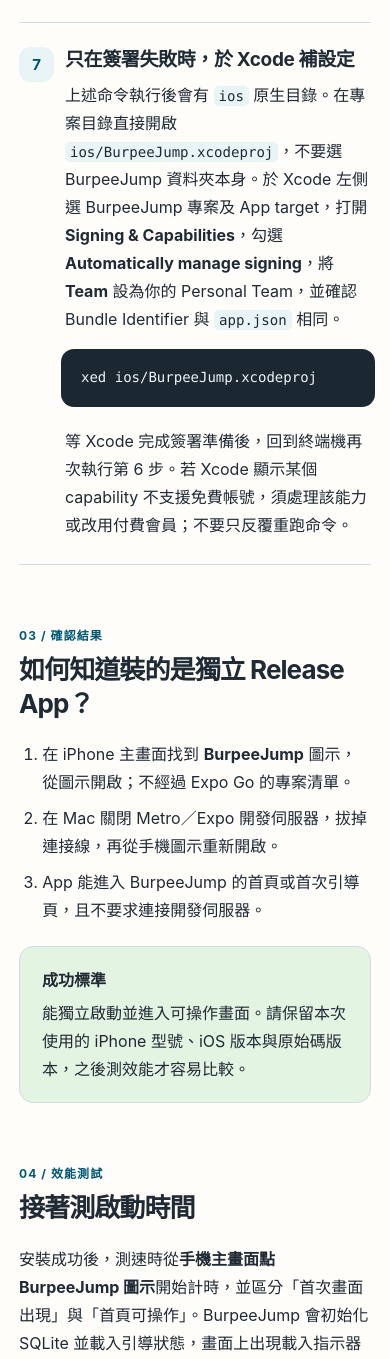
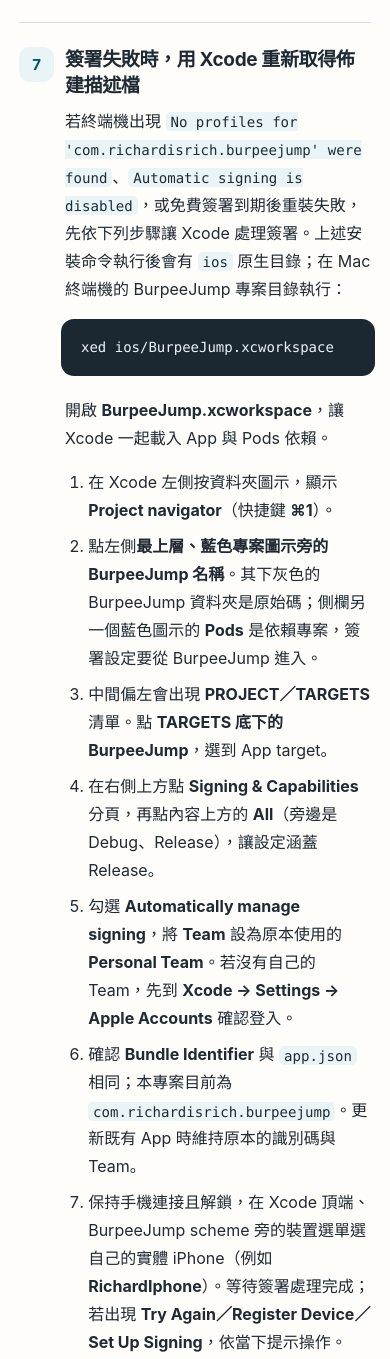
Before and after one commit to td231565/burpee-jump, a website: page docs/IPHONE_FREE_RELEASE_INSTALL_GUIDE.html in a window 390 px wide. Shown: the part 4359-5718 px from the top of the page. Drawn offline with Linux system fonts and the light colour scheme.

Commit message:
doc: update iphone dev mode install guide

```diff
--- a/docs/IPHONE_FREE_RELEASE_INSTALL_GUIDE.html
+++ b/docs/IPHONE_FREE_RELEASE_INSTALL_GUIDE.html
@@ -243,10 +243,24 @@
           <div class="step">
             <div class="step-num" aria-hidden="true">7</div>
             <div class="step-body">
-              <h3>只在簽署失敗時，於 Xcode 補設定</h3>
-              <p>上述命令執行後會有 <code>ios</code> 原生目錄。在專案目錄直接開啟 <code>ios/BurpeeJump.xcodeproj</code>，不要選 BurpeeJump 資料夾本身。於 Xcode 左側選 BurpeeJump 專案及 App target，打開 <strong>Signing &amp; Capabilities</strong>，勾選 <strong>Automatically manage signing</strong>，將 <strong>Team</strong> 設為你的 Personal Team，並確認 Bundle Identifier 與 <code>app.json</code> 相同。</p>
-              <pre><code>xed ios/BurpeeJump.xcodeproj</code></pre>
-              <p>等 Xcode 完成簽署準備後，回到終端機再次執行第 6 步。若 Xcode 顯示某個 capability 不支援免費帳號，須處理該能力或改用付費會員；不要只反覆重跑命令。</p>
+              <h3 id="renew-provisioning">簽署失敗時，用 Xcode 重新取得佈建描述檔</h3>
+              <p>若終端機出現 <code>No profiles for 'com.richardisrich.burpeejump' were found</code>、<code>Automatic signing is disabled</code>，或免費簽署到期後重裝失敗，先依下列步驟讓 Xcode 處理簽署。上述安裝命令執行後會有 <code>ios</code> 原生目錄；在 Mac 終端機的 BurpeeJump 專案目錄執行：</p>
+              <pre><code>xed ios/BurpeeJump.xcworkspace</code></pre>
+              <p>開啟 <strong>BurpeeJump.xcworkspace</strong>，讓 Xcode 一起載入 App 與 Pods 依賴。</p>
+              <ol>
+                <li>在 Xcode 左側按資料夾圖示，顯示 <strong>Project navigator</strong>（快捷鍵 <strong>⌘1</strong>）。</li>
+                <li>點左側<strong>最上層、藍色專案圖示旁的 BurpeeJump 名稱</strong>。其下灰色的 BurpeeJump 資料夾是原始碼；側欄另一個藍色圖示的 <strong>Pods</strong> 是依賴專案，簽署設定要從 BurpeeJump 進入。</li>
+                <li>中間偏左會出現 <strong>PROJECT／TARGETS</strong> 清單。點 <strong>TARGETS 底下的 BurpeeJump</strong>，選到 App target。</li>
+                <li>在右側上方點 <strong>Signing &amp; Capabilities</strong> 分頁，再點內容上方的 <strong>All</strong>（旁邊是 Debug、Release），讓設定涵蓋 Release。</li>
+                <li>勾選 <strong>Automatically manage signing</strong>，將 <strong>Team</strong> 設為原本使用的 <strong>Personal Team</strong>。若沒有自己的 Team，先到 <strong>Xcode → Settings → Apple Accounts</strong> 確認登入。</li>
+                <li>確認 <strong>Bundle Identifier</strong> 與 <code>app.json</code> 相同；本專案目前為 <code>com.richardisrich.burpeejump</code>。更新既有 App 時維持原本的識別碼與 Team。</li>
+                <li>保持手機連接且解鎖，在 Xcode 頂端、BurpeeJump scheme 旁的裝置選單選自己的實體 iPhone（例如 <strong>RichardIphone</strong>）。等待簽署處理完成；若出現 <strong>Try Again／Register Device／Set Up Signing</strong>，依當下提示操作。</li>
+                <li>確認簽署區域不再有紅色錯誤，並顯示 <strong>Provisioning Profile：Xcode Managed Profile</strong> 與 <strong>Signing Certificate：Apple Development…</strong>，再回到 Mac 終端機重新執行下方命令。</li>
+              </ol>
+              <div class="note"><p class="note-title">如何辨認選錯 Pods？</p><p>如果中間的 TARGETS 清單出現 EXConstants、ExpoAudio、hermes-engine、Pods-BurpeeJump 等大量項目，表示目前選到 Pods。回到左側最上層的 <strong>BurpeeJump 藍色專案圖示</strong>，再選 <strong>TARGETS → BurpeeJump</strong>。</p></div>
+              <pre><code>npx expo run:ios --configuration Release --device</code></pre>
+              <p>這是<strong>終端機命令</strong>。在裝置清單選自己的 iPhone，等待編譯及安裝完成；只看到 JavaScript 打包完成或 <code>Auto signing app using team(s)</code>，還不代表手機已安裝新版。保留手機上的舊 App，直接覆蓋安裝，以保留本機訓練紀錄。</p>
+              <p>若 Xcode 仍顯示簽署錯誤，依簽署區域的具體訊息處理；某個 capability 不支援免費帳號時，須處理該能力或改用付費會員。若終端機提到 <code>-allowProvisioningUpdates</code>，它是 <code>xcodebuild</code> 的參數，不能直接接在上述 Expo 命令後面。</p>
             </div>
           </div>
         </section>
@@ -278,10 +292,10 @@
           <p class="section-kicker">排查</p>
           <h2 id="troubleshoot-title">卡住時先看這裡</h2>
           <details><summary>命令找不到實體 iPhone</summary><p>確認手機已解鎖、線材可傳輸資料、已選擇信任 Mac，且 Xcode 已完成裝置配對。重新執行 <code>npx expo run:ios --configuration Release --device</code>，在清單選實體裝置。</p></details>
-          <details><summary>出現 Signing、Provisioning 或 Team 錯誤</summary><p>在 Xcode 登入 Apple Account，確認 App target 的 Automatically manage signing 已開啟、Team 為 Personal Team、Bundle Identifier 唯一。必要時按 Xcode 顯示的 Register 或 Set Up Signing。免費帳號不支援的 capability 會需要另外處理。</p></details>
+          <details><summary>出現 Signing、Provisioning 或 Team 錯誤</summary><p>依照<a href="#renew-provisioning">第 7 步：用 Xcode 重新取得佈建描述檔</a>，選 BurpeeJump 專案的 App target，確認 All、自動簽署與 Personal Team。若 TARGETS 出現大量 Expo／React 套件，表示選到 Pods，請回到側欄最上層的 BurpeeJump 專案。</p></details>
           <details><summary>iPhone 找不到「開發者模式」</summary><p>先連接 Mac 並透過 Xcode 啟動配對。Apple 說明開發者模式選項可能要在開始配對後才會出現；開啟時需重開機並再次確認。</p></details>
           <details><summary>一直顯示 Reconnecting，並出現 developer disk image／0xe800010f</summary><p>先比對 iPhone 的 iOS 版本與 <code>xcodebuild -version</code>。這種錯誤可能表示目前 Xcode 缺少該裝置所需的開發映像。依 Apple 的 Xcode 裝置支援表，更新到支援該 iOS 的 Xcode；若新版 Xcode 要求更高版本 macOS，先更新 macOS。更新後重新開啟 Xcode、重接手機，再等待裝置完成準備。不要先刪除 DeveloperDiskImages 或反覆重建 BurpeeJump。</p></details>
-          <details><summary>App 一週後打不開</summary><p>免費 Personal Team 的安裝授權約 7 天到期。保持相同 Bundle Identifier，重新執行 Release 安裝流程即可。</p></details>
+          <details><summary>App 一週後打不開，或顯示「BurpeeJump 無法再使用」</summary><p>免費 Personal Team 的安裝授權約 7 天到期。保持相同 Bundle Identifier 與 Team，重新建置並覆蓋安裝；先保留手機上的 App，以免遺失本機紀錄。若重裝時找不到佈建描述檔，依照<a href="#renew-provisioning">第 7 步</a>先在 Xcode 處理簽署，再回終端機執行 Release 安裝命令。</p></details>
           <details><summary>看到 Expo 開發選單或要求 Metro</summary><p>檢查是否誤裝 Debug／development build，或從 Expo Go 開啟專案。用 <code>--configuration Release</code> 重建，並從 BurpeeJump 的獨立圖示開啟。</p></details>
         </section>
 
@@ -299,6 +313,6 @@
       </main>
     </div>
   </div>
-  <footer><div>BurpeeJump · iPhone 免費 Release 實機安裝教學 · 2026-09-30</div></footer>
+  <footer><div>BurpeeJump · iPhone 免費 Release 實機安裝教學 · 更新於 2026-10-23</div></footer>
 </body>
 </html>
```
